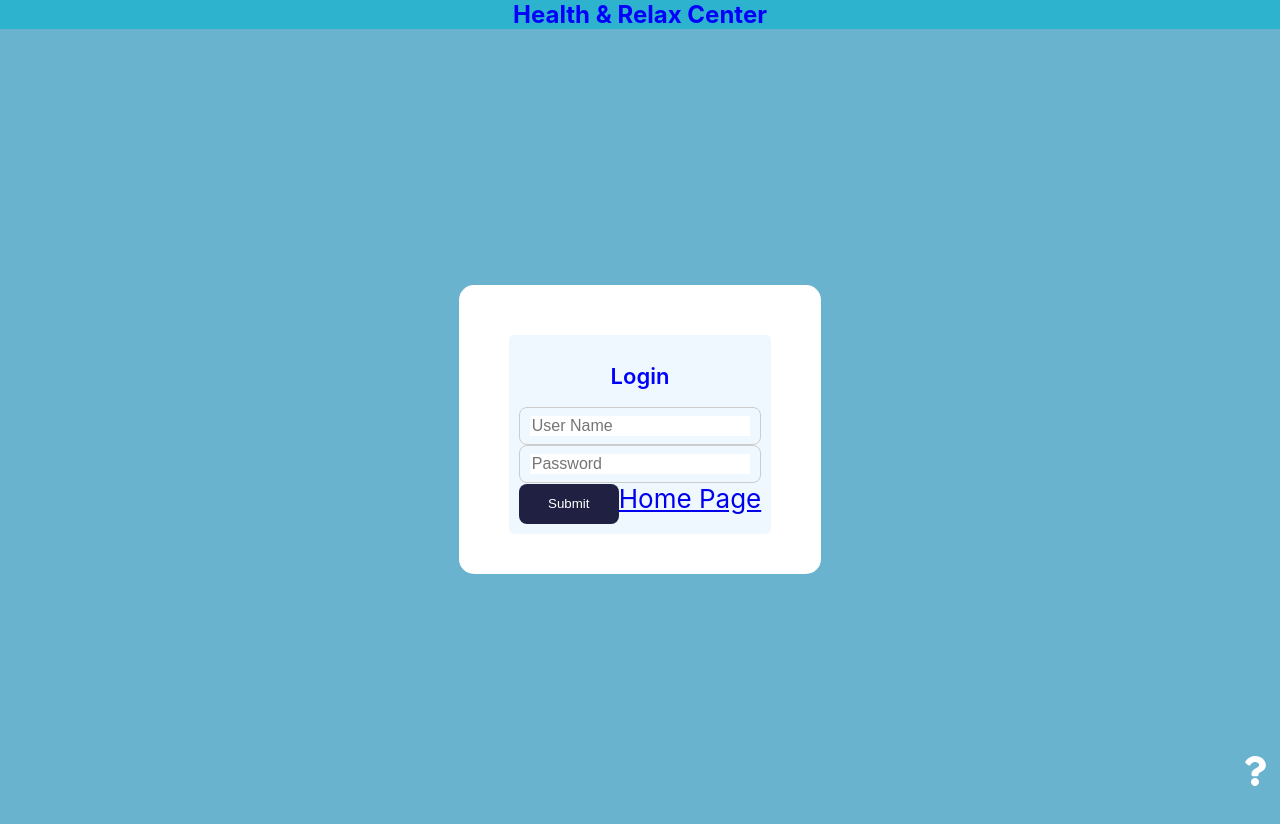
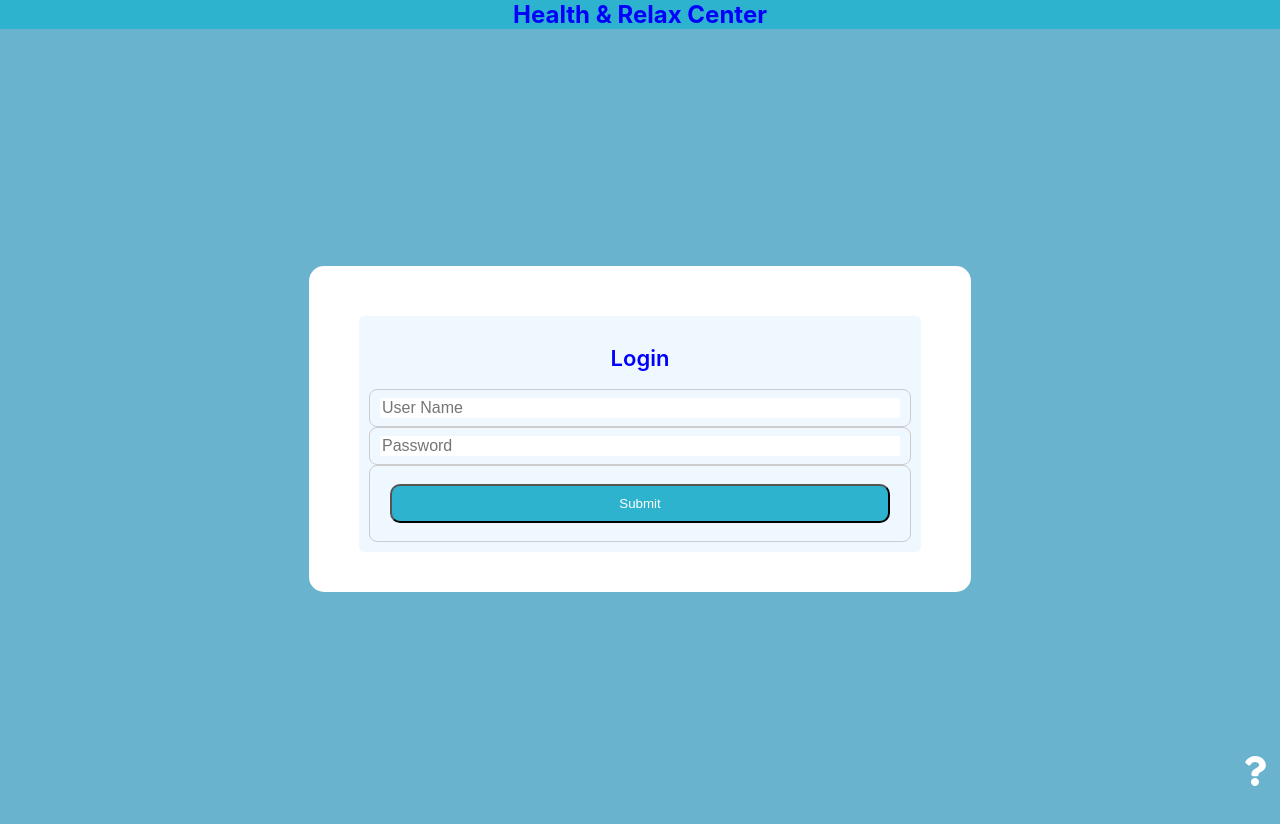
Before and after one commit to nikindtmas1/Feedback-Rating, a React (Create React App) app in the folder client/: page /login in a window 1280 px wide. Shown: the top 824 px of the page. Built offline with nearby package versions, Linux system fonts and the light colour scheme; no server answers.

Commit message:
Import context

```diff
--- a/client/src/Components/pages/LoginPage.js
+++ b/client/src/Components/pages/LoginPage.js
@@ -1,11 +1,19 @@
-import React from "react";
-import { Link } from "react-router-dom";
+import React, {useContext} from "react";
+import { useHistory } from "react-router-dom";
 import Card from "../shared/Card";
-import Button from "../shared/Button";
+import { FeedbackContext } from "../../context/FeedbackContext";
 
-const loginPage = () => {
+
+const LoginPage = () => {
+
+  const history = useHistory();
+  const {feedbackByName} = useContext(FeedbackContext);
+  const peopleName = 'start';
+
   const handleSubmit = (e) => {
     e.preventDefault();
+    feedbackByName(peopleName);
+    history.push('/');
   };
 
   return (
@@ -20,10 +28,19 @@ const loginPage = () => {
             <div className="input-group">
               <input type="password" name="password" placeholder="Password" />
             </div>
-            <Button type="submit" isDisabled={false}>
-              Submit
-            </Button>
-            <Link to="/">Home Page</Link>
+            <div className="input-group">
+              <button
+              type="submit"
+              style={{
+                padding: '10px',
+                margin: '10px',
+                width: '500px',
+                backgroundColor: 'rgb(45, 179, 206)',
+                color: 'white',
+                borderRadius: '10px'
+              }}
+              >Submit</button>
+            </div>
           </form>
         </div>
       </div>
@@ -31,4 +48,4 @@ const loginPage = () => {
   );
 };
 
-export default loginPage;
+export default LoginPage;
```
